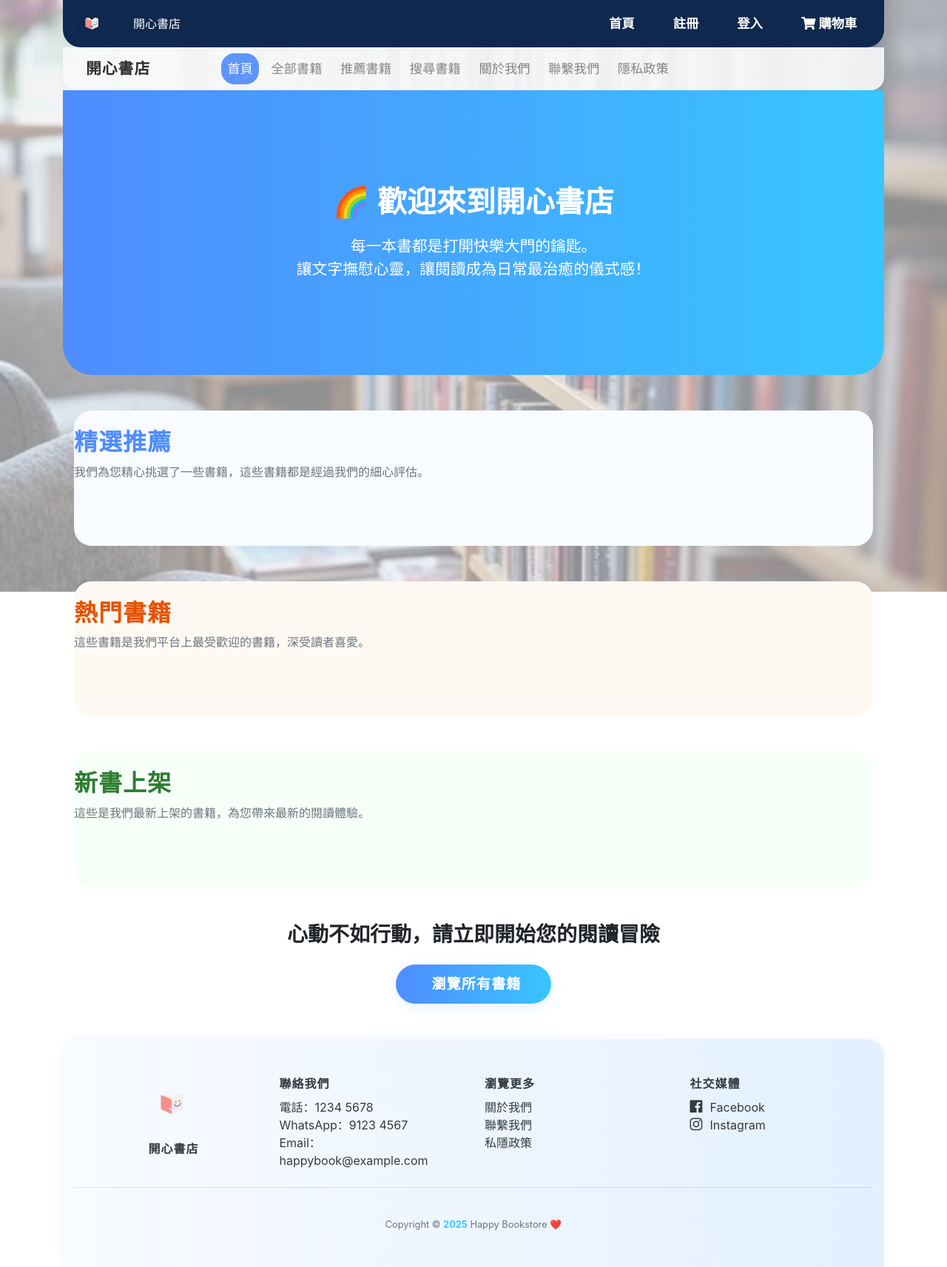
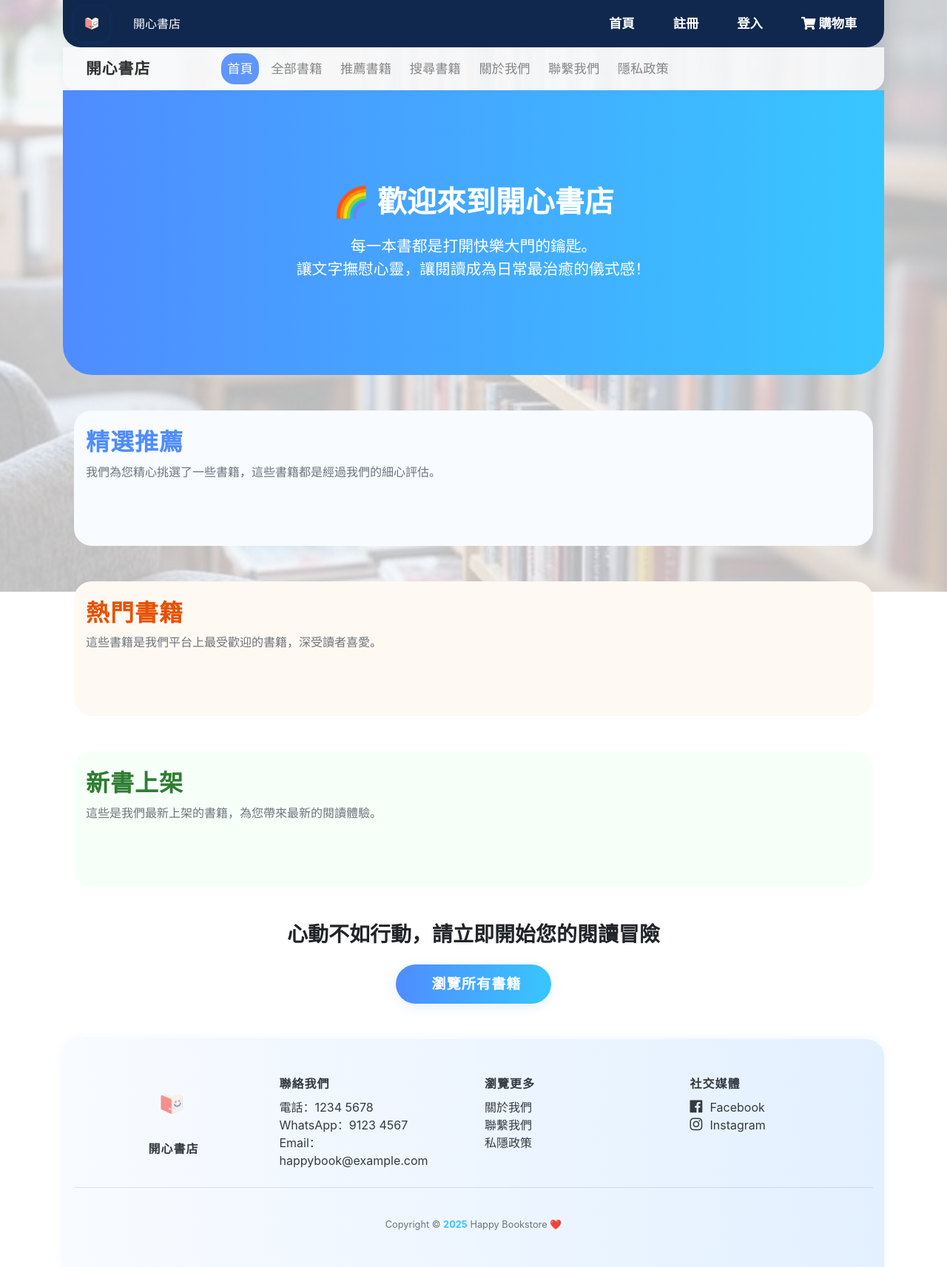
Before and after one commit to JTKC00/bookstore_project, a Django app: page / in a window 1280 px wide. Shown: the whole page at 74% size. Run offline with Django 5.2, Linux system fonts and the light colour scheme; data that the repository does not hold is empty; parts of the project's set-up code (start-up, migrations or seed data) failed here and were passed over; some libraries are stand-ins or nearby versions.

Commit message:
bug fix bg and merge accounts2

```diff
--- a/accounts/urls.py
+++ b/accounts/urls.py
@@ -7,7 +7,7 @@ urlpatterns = [
     path('login/', views.user_login, name='login'),
     path('register/', views.register, name='register'),
     path('profile/', views.profile_edit, name='profile_edit'),
-    path('logout/', views.logout, name='logout')
+    path('logout/', views.logout, name='logout'),
     path('reset_password/', views.reset_password, name='reset_password')
 
 ]
--- a/bookstore_project/static/css/custom.css
+++ b/bookstore_project/static/css/custom.css
@@ -583,7 +583,7 @@
 
 /* 為在背景上顯示內容，添加了覆蓋層 */
 .content-container {
-    background-color: rgba(255, 255, 255, 0.8);
+    background-color: rgb(255, 255, 255);
     padding: 20px;
     border-radius: 5px;
     margin: 20px;
@@ -602,6 +602,6 @@ body::before {
     width: 100%;
     height: 100%;
     z-index: -2;
-    opacity: 0.5; /* 降低透明度到50% */
+    opacity: 0.3; /* 降低透明度到30% */
     filter: brightness(1.1) contrast(0.8); /* 调亮并进一步降低对比度 */
 }
--- a/templates/pages/frontpage.html
+++ b/templates/pages/frontpage.html
@@ -20,8 +20,8 @@
 <div class="container">
   <!-- 精選推薦 -->
   <section class="mb-5 pb-4" style="background: #f8fbff; border-radius: 24px;">
-    <h2 class="section-title pt-4 mb-2 text-primary" style="font-weight: bold;">精選推薦</h2>
-    <p class="mb-4 text-secondary">我們為您精心挑選了一些書籍，這些書籍都是經過我們的細心評估。</p>
+    <h2 class="section-title pt-4 mb-2 ml-3 text-primary" style="font-weight: bold;">精選推薦</h2>
+    <p class="mb-4 ml-3 text-secondary">我們為您精心挑選了一些書籍，這些書籍都是經過我們的細心評估。</p>
     <div class="carousel-wrapper position-relative">
       <div id="bookCarouselRecommended" class="carousel slide shadow rounded" data-ride="carousel" data-interval="2500">
         <div class="carousel-inner">
@@ -51,8 +51,8 @@
 
   <!-- 熱門書籍 -->
   <section class="mb-5 pb-4" style="background: #fff9f3; border-radius: 24px;">
-    <h2 class="section-title pt-4 mb-2 text-danger" style="font-weight: bold;">熱門書籍</h2>
-    <p class="mb-4 text-secondary">這些書籍是我們平台上最受歡迎的書籍，深受讀者喜愛。</p>
+    <h2 class="section-title pt-4 mb-2 ml-3 text-danger" style="font-weight: bold;">熱門書籍</h2>
+    <p class="mb-4 ml-3 text-secondary">這些書籍是我們平台上最受歡迎的書籍，深受讀者喜愛。</p>
     <div class="carousel-wrapper position-relative">
       <div id="bookCarouselHots" class="carousel slide shadow rounded" data-ride="carousel" data-interval="2500">
         <div class="carousel-inner">
@@ -82,8 +82,8 @@
 
   <!-- 新書上架 -->
   <section class="mb-5 pb-4" style="background: #f6fff8; border-radius: 24px;">
-    <h2 class="section-title pt-4 mb-2 text-success" style="font-weight: bold;">新書上架</h2>
-    <p class="mb-4 text-secondary">這些是我們最新上架的書籍，為您帶來最新的閱讀體驗。</p>
+    <h2 class="section-title pt-4 mb-2 ml-3 text-success" style="font-weight: bold;">新書上架</h2>
+    <p class="mb-4 ml-3 text-secondary">這些是我們最新上架的書籍，為您帶來最新的閱讀體驗。</p>
     <div class="carousel-wrapper position-relative">
       <div id="bookCarouselNew" class="carousel slide shadow rounded" data-ride="carousel" data-interval="2500">
         <div class="carousel-inner">
```
Also changed, not shown: static/css/custom.css (+18 -9 lines).
